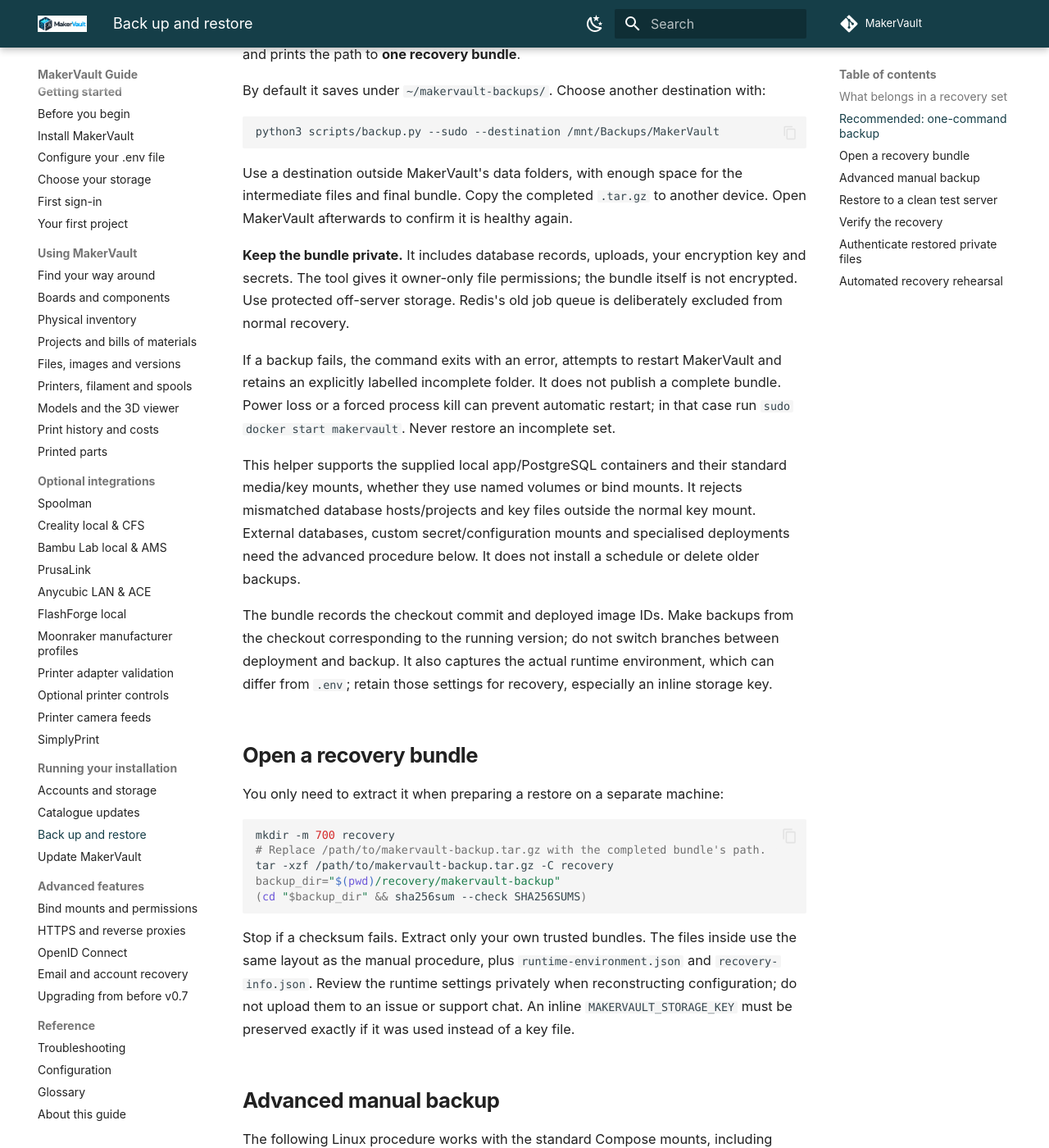
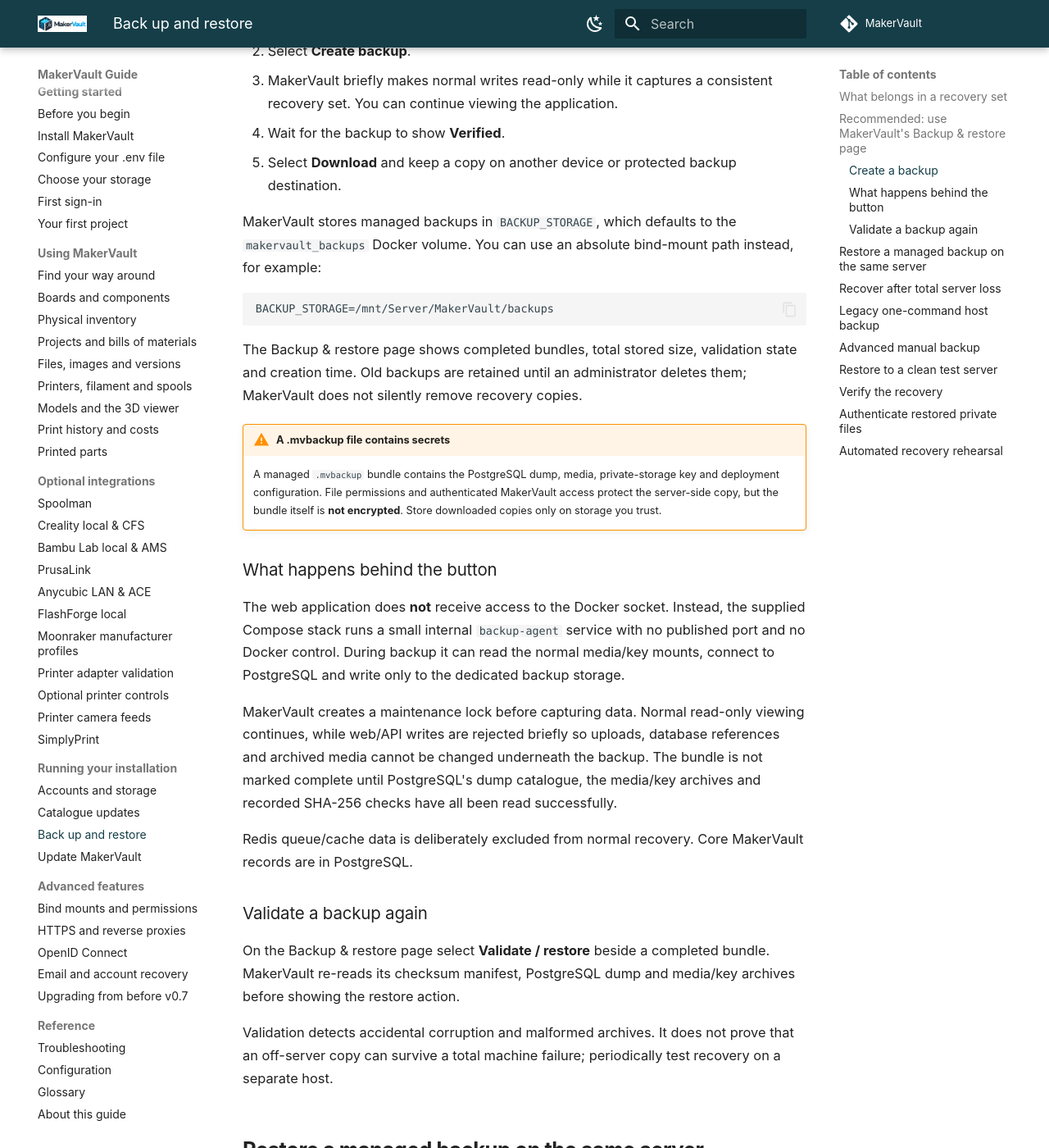
Before and after one commit to gavrd7/MakerVault, an MkDocs documentation site: the page built from docs/guide/administration/backup.md, in a window 1280 px wide and 1400 px high, scrolled down 1339 px. Shown: the whole window at 82% size. Built offline with MkDocs 1.6.1 and Material for MkDocs 9.7.7, drawn with Linux system fonts in a browser that asks for light colours; comment, search, counter and statistics services are not loaded; some of the changed text lies outside the part shown.

Commit message:
Make GUI backup and guarded restore the primary guide workflow

````diff
--- a/docs/guide/administration/backup.md
+++ b/docs/guide/administration/backup.md
@@ -18,45 +18,96 @@
 
 Keep the set together in a protected backup destination, with another copy on a different device. A folder on the same failing disk is not disaster recovery. Protect the entire set: it contains credentials, personal data and the key needed to read the uploads.
 
-## Recommended: one-command backup
+## Recommended: use MakerVault's Backup & restore page
 
-For the standard Linux Docker Compose installation, run this from your MakerVault checkout (Python 3.9 or newer is required):
+For the standard Docker Compose installation, a superuser should normally use **Settings → Backup & restore**. You do not need to stop containers, run `pg_dump`, find Docker volumes or manually copy the encryption key.
+
+### Create a backup
+
+1. Open **Settings → Backup & restore**.
+2. Select **Create backup**.
+3. MakerVault briefly makes normal writes read-only while it captures a consistent recovery set. You can continue viewing the application.
+4. Wait for the backup to show **Verified**.
+5. Select **Download** and keep a copy on another device or protected backup destination.
+
+MakerVault stores managed backups in `BACKUP_STORAGE`, which defaults to the `makervault_backups` Docker volume. You can use an absolute bind-mount path instead, for example:
+
+```dotenv
+BACKUP_STORAGE=/mnt/Server/MakerVault/backups
+```
+
+The Backup & restore page shows completed bundles, total stored size, validation state and creation time. Old backups are retained until an administrator deletes them; MakerVault does not silently remove recovery copies.
+
+!!! warning "A .mvbackup file contains secrets"
+    A managed `.mvbackup` bundle contains the PostgreSQL dump, media, private-storage key and deployment configuration. File permissions and authenticated MakerVault access protect the server-side copy, but the bundle itself is **not encrypted**. Store downloaded copies only on storage you trust.
+
+### What happens behind the button
+
+The web application does **not** receive access to the Docker socket. Instead, the supplied Compose stack runs a small internal `backup-agent` service with no published port and no Docker control. During backup it can read the normal media/key mounts, connect to PostgreSQL and write only to the dedicated backup storage.
+
+MakerVault creates a maintenance lock before capturing data. Normal read-only viewing continues, while web/API writes are rejected briefly so uploads, database references and archived media cannot be changed underneath the backup. The bundle is not marked complete until PostgreSQL's dump catalogue, the media/key archives and recorded SHA-256 checks have all been read successfully.
+
+Redis queue/cache data is deliberately excluded from normal recovery. Core MakerVault records are in PostgreSQL.
+
+### Validate a backup again
+
+On the Backup & restore page select **Validate / restore** beside a completed bundle. MakerVault re-reads its checksum manifest, PostgreSQL dump and media/key archives before showing the restore action.
+
+Validation detects accidental corruption and malformed archives. It does not prove that an off-server copy can survive a total machine failure; periodically test recovery on a separate host.
+
+## Restore a managed backup on the same server
+
+A running web application cannot safely replace its own database and storage, and MakerVault deliberately does not expose host-level Docker control to the web process. After **Validate / restore**, the page therefore gives you one guarded command to run from the MakerVault checkout:
+
+```bash
+python3 scripts/restore.py --sudo --backup-id BACKUP_ID
+```
+
+Replace `BACKUP_ID` with the value shown by MakerVault. The helper:
+
+1. confirms that no backup is still running;
+2. validates the selected bundle again;
+3. asks you to type the backup ID;
+4. stops MakerVault;
+5. creates a fresh **pre-restore safety backup** of the current installation;
+6. restores PostgreSQL, media and the encryption key together; and
+7. rebuilds/starts MakerVault and the backup service.
+
+If the safety backup fails, the destructive restore is not started. If restoring fails after data replacement has begun, MakerVault is left stopped and the helper prints the safety-backup recovery command rather than starting against a partial restore.
+
+Afterwards, sign in and check a known project, inventory item and private file before deleting either the original or the automatic pre-restore backup.
+
+## Recover after total server loss
+
+Keep at least one downloaded `.mvbackup` away from the MakerVault server. On a replacement Linux host:
+
+1. Install Docker Engine, Docker Compose and Git.
+2. Clone the MakerVault repository. Prefer the release recorded in the backup; the bundle records the MakerVault version that created it.
+3. **Do not create a replacement `.env` if the original server is gone.** The restore helper can recover the saved one from a verified bundle.
+4. Copy the `.mvbackup` file to the new host.
+5. From the MakerVault checkout run:
+
+```bash
+python3 scripts/restore.py --sudo --bundle /path/to/your-backup.mvbackup
+```
+
+Before it trusts any configuration from the file, the helper checks the bundle structure and every recorded inner SHA-256 value. If the checkout has no `.env`, it restores the verified saved configuration with owner-only permissions, prepares PostgreSQL/Redis and the backup service, imports the bundle, validates it again through the recovery tooling, restores database/media/key storage and starts MakerVault.
+
+If a `.env` already exists, the helper **does not overwrite it silently**. This is intentional: deployment-specific hostnames, storage paths or credentials may need human review. For a genuine full-machine replacement, starting from a clean checkout avoids accidentally mixing a new installation's secrets with the recovery set.
+
+Bind-mount paths saved in the old `.env` may not exist on the replacement host. Create or adjust those paths deliberately before the final start if the new server layout differs.
+
+## Legacy one-command host backup
+
+The earlier host-side helper remains available for troubleshooting and specialised deployments:
 
 ```bash
 python3 scripts/backup.py --sudo
 ```
 
-On the existing development server, first run `cd /mnt/Server/MakerVault/app`. The command asks for your normal sudo password if needed. It shows five progress steps, briefly stops MakerVault so files and database records stay consistent, saves the database/media/key/configuration set, checks the inner archives, restarts MakerVault and prints the path to **one recovery bundle**.
+It creates a protected `.tar.gz` recovery set outside the managed Backup & restore page and briefly stops the application. It remains useful when the backup-agent service itself cannot run, but it is no longer the normal administrator workflow.
 
-By default it saves under `~/makervault-backups/`. Choose another destination with:
-
-```bash
-python3 scripts/backup.py --sudo --destination /mnt/Backups/MakerVault
-```
-
-Use a destination outside MakerVault's data folders, with enough space for the intermediate files and final bundle. Copy the completed `.tar.gz` to another device. Open MakerVault afterwards to confirm it is healthy again.
-
-**Keep the bundle private.** It includes database records, uploads, your encryption key and secrets. The tool gives it owner-only file permissions; the bundle itself is not encrypted. Use protected off-server storage. Redis's old job queue is deliberately excluded from normal recovery.
-
-If a backup fails, the command exits with an error, attempts to restart MakerVault and retains an explicitly labelled incomplete folder. It does not publish a complete bundle. Power loss or a forced process kill can prevent automatic restart; in that case run `sudo docker start makervault`. Never restore an incomplete set.
-
-This helper supports the supplied local app/PostgreSQL containers and their standard media/key mounts, whether they use named volumes or bind mounts. It rejects mismatched database hosts/projects and key files outside the normal key mount. External databases, custom secret/configuration mounts and specialised deployments need the advanced procedure below. It does not install a schedule or delete older backups.
-
-The bundle records the checkout commit and deployed image IDs. Make backups from the checkout corresponding to the running version; do not switch branches between deployment and backup. It also captures the actual runtime environment, which can differ from `.env`; retain those settings for recovery, especially an inline storage key.
-
-## Open a recovery bundle
-
-You only need to extract it when preparing a restore on a separate machine:
-
-```bash
-mkdir -m 700 recovery
-# Replace /path/to/makervault-backup.tar.gz with the completed bundle's path.
-tar -xzf /path/to/makervault-backup.tar.gz -C recovery
-backup_dir="$(pwd)/recovery/makervault-backup"
-(cd "$backup_dir" && sha256sum --check SHA256SUMS)
-```
-
-Stop if a checksum fails. Extract only your own trusted bundles. The files inside use the same layout as the manual procedure, plus `runtime-environment.json` and `recovery-info.json`. Review the runtime settings privately when reconstructing configuration; do not upload them to an issue or support chat. An inline `MAKERVAULT_STORAGE_KEY` must be preserved exactly if it was used instead of a key file.
+By default it saves under `~/makervault-backups/`; choose another destination with `--destination`. Its bundle is also not encrypted. Keep it private and off-server.
 
 ## Advanced manual backup
 
````
